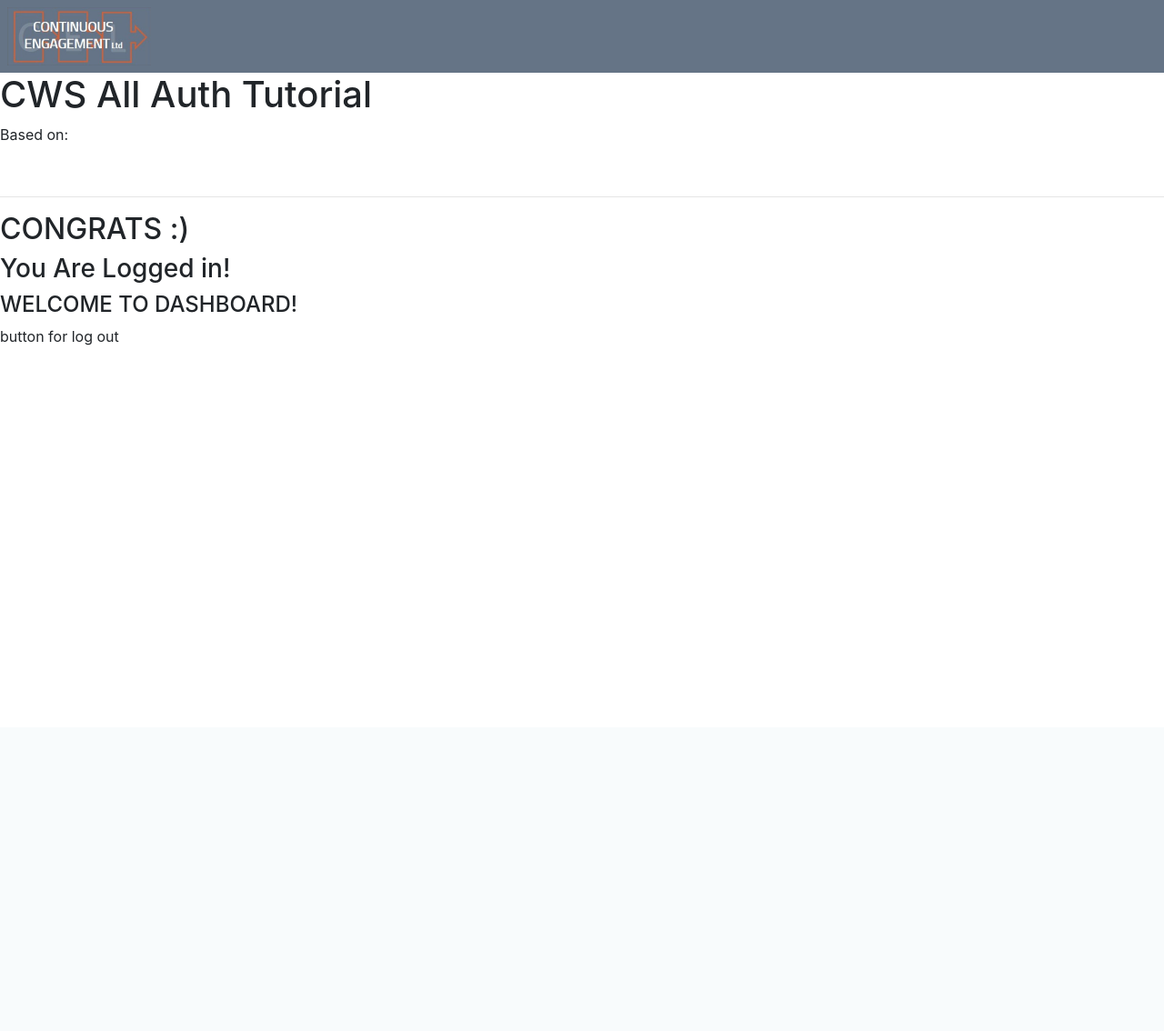
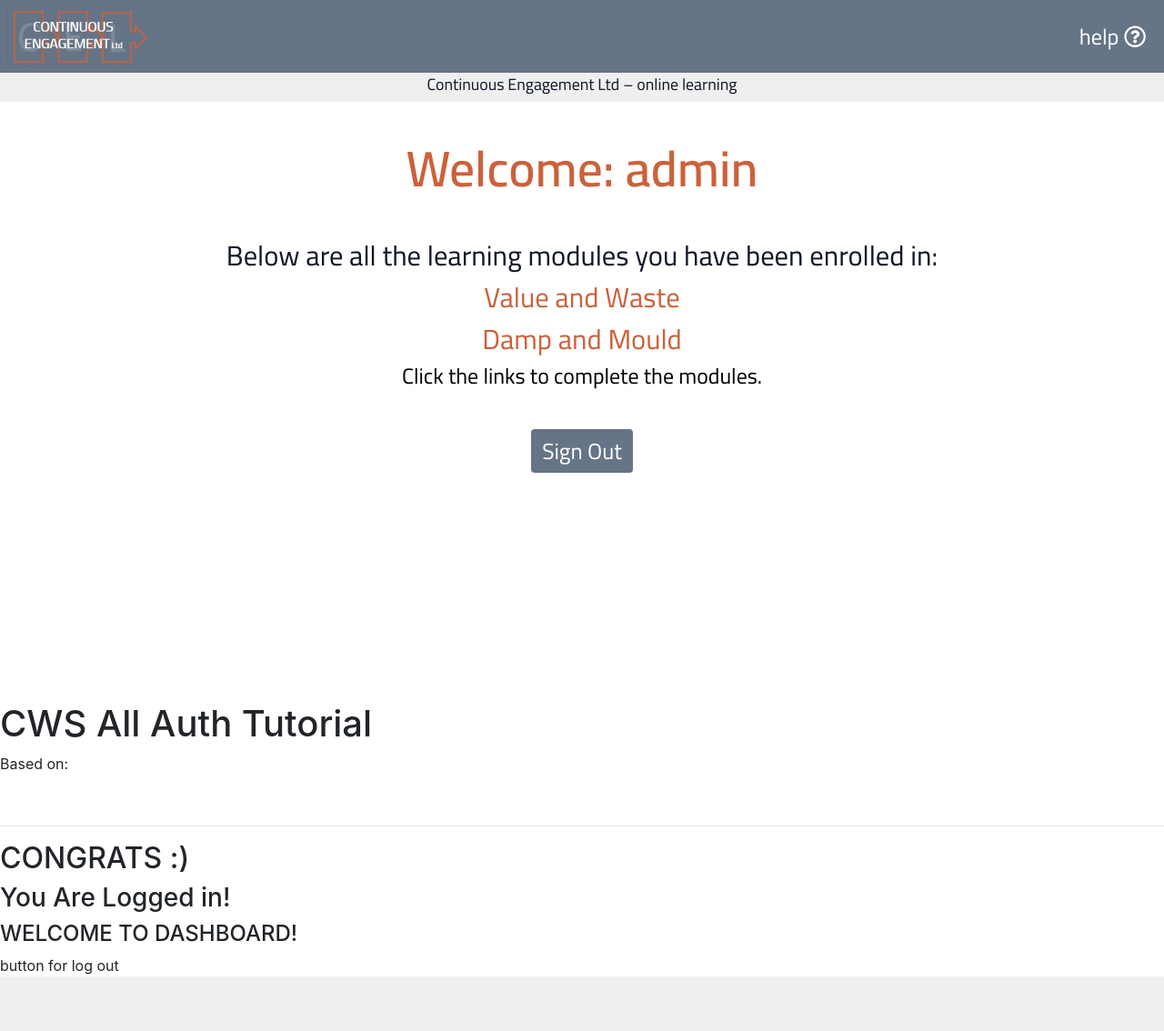
Before and after one commit to StuChapman/CEL-Learning-Portal, a Django app: page / in a window 1280 px wide. Shown: the whole page at 91% size. Before the commit the page ends 380 px from the top, so only its background shows below. Run offline with Django 4.2, Linux system fonts and the light colour scheme; a user stored in the database is signed in; some libraries are stand-ins or nearby versions.

Commit message:
Added groups

```diff
--- a/mysite/home/templates/home/home.html
+++ b/mysite/home/templates/home/home.html
@@ -2,6 +2,35 @@
 {% load static %}
 
 {% block content %}
+
+
+    <!--Text Section-->
+    <section id="textsection">
+        {% if user.is_authenticated %}
+            <h1>Welcome: {{ user.username }}</h1>
+        {% else %}
+            <h1>Welcome: Please sign in to continue</h1>
+            <button type="button" class="btn">
+                <a href ="{% url 'account_login' %}"> Sign In</a>
+            </button>
+        {% endif %}
+
+        {% if user.is_authenticated %}
+            <p class="paralarge">Below are all the learning modules you have been enrolled in:
+                <br>
+                {% for group in user.groups.all %}
+                    <span>
+                        <a class="orange-highlight" href ="{% url 'account_login' %}">{{ group.name }}</a>
+                    </span>
+                    <br>
+                {% endfor %}
+            </p>
+            <p class="paramedium">Click the links to complete the modules.</p>
+            <button type="button" class="btn">
+                <a href="{% url 'account_logout' %}"> Sign Out</a>
+            </button>
+        {% endif %}
+    </section>
 
     {% load socialaccount %}
     <h1>CWS All Auth Tutorial</h1>
--- a/mysite/static/css/styles.css
+++ b/mysite/static/css/styles.css
@@ -66,6 +66,10 @@ label {
 
 /*------------------- Hover Styling */
 
+.orange-highlight:hover {
+    color: #657486;
+}
+
 a:hover, #helpbtn:hover, .btn-orange:hover, .btn-blue:hover {
     color: rgb(255, 255, 255, .5);
     text-decoration: none;
@@ -86,7 +90,6 @@ a:hover, #helpbtn:hover, .btn-orange:hover, .btn-blue:hover {
     cursor: pointer;
     font-weight: bold;
 }
-
 
 /*------------------- Navbar Styling */
 
@@ -157,6 +160,8 @@ nav {
     font-size: calc(2vh + (5 - 2) * ((100vw - 300px) / 1620));
     color: #101828;
     height: 4vh;
+    text-align: center;
+    font-family: 'Cairo', sans-serif;
 }
 
 #textsection h1 {
--- a/mysite/templates/base.html
+++ b/mysite/templates/base.html
@@ -54,18 +54,31 @@
 <body class="ml-0">
   <!--navbar-->
   <nav class="sticky-top">
+    <!-- Home Modal -->
     <div class="mr-auto ml-0 d-inline">
             <img id="brandimage" src="{{ MEDIA_URL }}\assets\img\brand.jpg" alt="{{ MEDIA_URL }} continuous engagement brand image"
             data-toggle="modal" data-target="#homeModal">
     </div>
+    <!-- Help Modal -->
+    <button type="button" id="helpbtn" class="btn ml-auto mr-0 d-inline float-right align-vertically" data-toggle="modal" data-target="#helpModal">
+        help <i class="far fa-question-circle"></i>
+    </button>
   </nav>
+    <div id="topper" class="d-block align-vertically align-horizontally">
+        Continuous Engagement Ltd – online learning
+    </div>
+
+    {% block content %}
+    {% endblock %}
+
+    <footer>
+        <div id="footer" class="align-vertically">
+        </div>
+    </footer>
 </body>
 
     {% include 'includes/modals/homemodal.html' %}
     {% include 'includes/modals/helpmodal.html' %}
-
-    {% block content %}
-    {% endblock %}
 
     {% block postloadjs %}
     <script></script>
```
Also changed, not shown: mysite/mysite/settings.py (+3 -11 lines), mysite/db.sqlite3.
